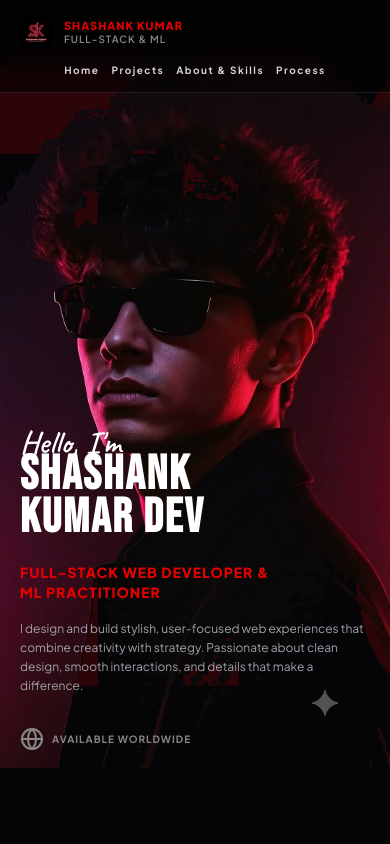
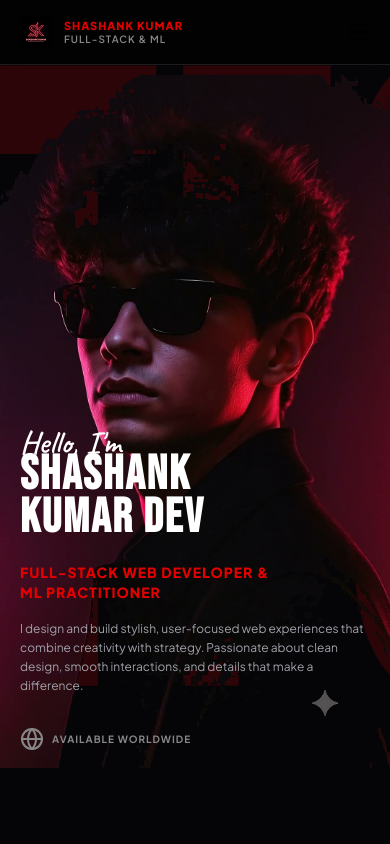
Before and after one commit to Shashankdev341/my_portfolio, a React (Vite) app: page / in a window 390 px wide. Shown: the top 844 px of the page. Built offline with nearby package versions, Linux system fonts and the light colour scheme.

Commit message:
Implement mobile hamburger menu overlay

```diff
--- a/src/App.jsx
+++ b/src/App.jsx
@@ -1,32 +1,48 @@
-import React from 'react';
+import React, { useState } from 'react';
 import { BrowserRouter as Router, Routes, Route, Link } from 'react-router-dom';
 import Home from './pages/Home';
 import ProjectsPage from './pages/ProjectsPage';
-import { Sparkles } from 'lucide-react';
+import { Sparkles, Menu, X } from 'lucide-react';
 
 export default function App() {
+  const [isMobileMenuOpen, setIsMobileMenuOpen] = useState(false);
+
+  const toggleMobileMenu = () => {
+    setIsMobileMenuOpen(!isMobileMenuOpen);
+  };
+
+  const closeMobileMenu = () => {
+    setIsMobileMenuOpen(false);
+  };
+
   return (
     <Router>
       <div className="relative min-h-screen bg-[#050507] text-white overflow-x-hidden">
 
         {/* Global Fixed Navbar */}
         <header className="navbar-fixed">
-          <Link to="/" className="nav-brand-container">
+          <Link to="/" className="nav-brand-container" onClick={closeMobileMenu}>
             <img src="/logo.png" alt="SK Logo" className="nav-logo" />
             <div className="nav-brand-reference">
               <span className="nav-ref-red">SHASHANK KUMAR</span>
               <span className="nav-ref-gray">FULL-STACK & ML</span>
             </div>
           </Link>
-          <nav className="nav-links">
-            <Link to="/" className="nav-link">Home</Link>
-            <Link to="/projects" className="nav-link">Projects</Link>
-            <Link to="/#education-skills" className="nav-link">About & Skills</Link>
-            <Link to="/#process" className="nav-link">Process</Link>
+
+          <nav className={`nav-links ${isMobileMenuOpen ? 'mobile-menu-active' : ''}`}>
+            <Link to="/" className="nav-link" onClick={closeMobileMenu}>Home</Link>
+            <Link to="/projects" className="nav-link" onClick={closeMobileMenu}>Projects</Link>
+            <Link to="/#education-skills" className="nav-link" onClick={closeMobileMenu}>About & Skills</Link>
+            <Link to="/#process" className="nav-link" onClick={closeMobileMenu}>Process</Link>
           </nav>
+
           <div className="nav-freelance">
             AVAILABLE FOR FREELANCE <Sparkles className="w-4 h-4 text-[#E60000]" />
           </div>
+
+          <button className="mobile-menu-toggle" onClick={toggleMobileMenu}>
+            {isMobileMenuOpen ? <X className="w-6 h-6 text-white" /> : <Menu className="w-6 h-6 text-white" />}
+          </button>
         </header>
 
         <Routes>
--- a/src/index.css
+++ b/src/index.css
@@ -161,6 +161,10 @@ body {
 
 .nav-freelance:hover {
   color: #ffffff;
+}
+
+.mobile-menu-toggle {
+  display: none;
 }
 
 /* Reference Hero Layout */
@@ -717,17 +721,39 @@ body {
   /* Navbar Adjustments */
   .navbar-fixed {
     padding: 16px 20px;
-    flex-wrap: wrap;
-    gap: 16px;
+    flex-wrap: nowrap;
+    align-items: center;
+  }
+  .mobile-menu-toggle {
+    display: flex;
+    background: transparent;
+    border: none;
+    z-index: 100;
   }
   .nav-links {
-    width: 100%;
+    display: none;
+  }
+  .nav-links.mobile-menu-active {
+    display: flex;
+    flex-direction: column;
+    position: fixed;
+    top: 0;
+    left: 0;
+    width: 100vw;
+    height: 100vh;
+    background: rgba(5, 5, 7, 0.95);
+    backdrop-filter: blur(10px);
+    z-index: 90;
     justify-content: center;
-    gap: 16px;
-    flex-wrap: wrap;
+    align-items: center;
+    gap: 40px;
+  }
+  .nav-links.mobile-menu-active .nav-link {
+    font-size: 24px;
+    font-weight: 800;
   }
   .nav-freelance {
-    display: none; /* Hide freelance button to save horizontal space */
+    display: none;
   }
 
   /* Hero Section Adjustments */
```
